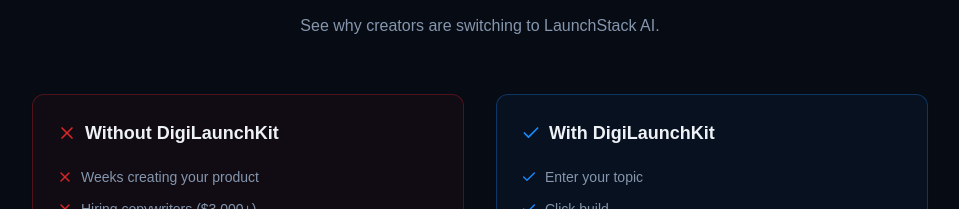
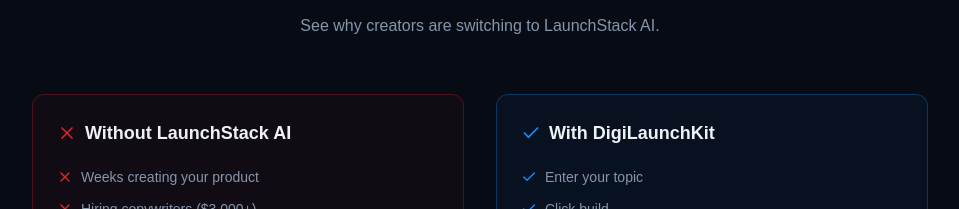
Before and after one commit to szovaai/niche-spark-plug, a React (Vite) app: page / in a window 1280 px wide. Shown: the part 8056-8265 px from the top of the page, without its empty margins (160-1119 px from the left). Built offline with nearby package versions, Linux system fonts and the light colour scheme; the HTML template or start-up script is replaced by a standard one.

Commit message:
Preceding changes

```diff
--- a/src/pages/Index.tsx
+++ b/src/pages/Index.tsx
@@ -669,7 +669,7 @@ const Index = () => {
               <CardContent className="p-6">
                 <h3 className="font-bold text-lg mb-5 flex items-center gap-2">
                   <X className="w-5 h-5 text-destructive" />
-                  Without DigiLaunchKit
+                  Without LaunchStack AI
                 </h3>
                 <ul className="space-y-3">
                   {[
```
